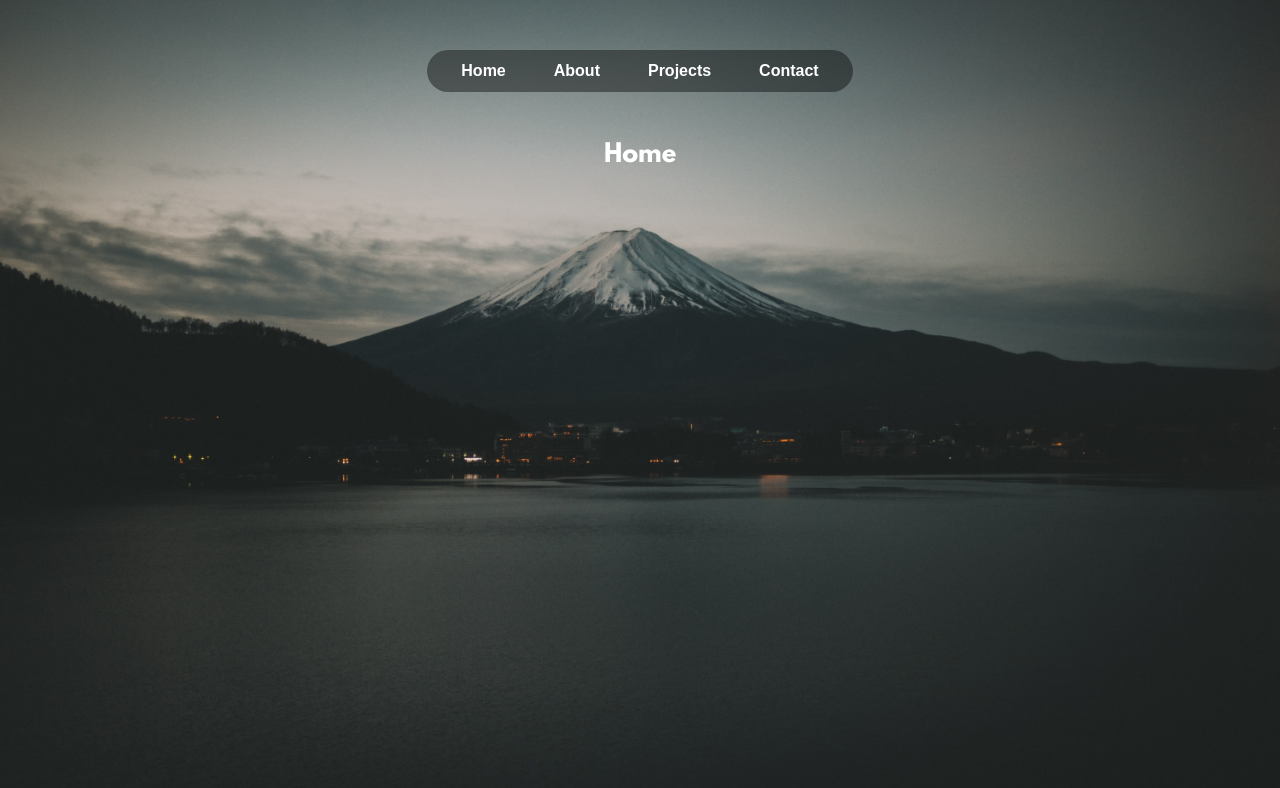
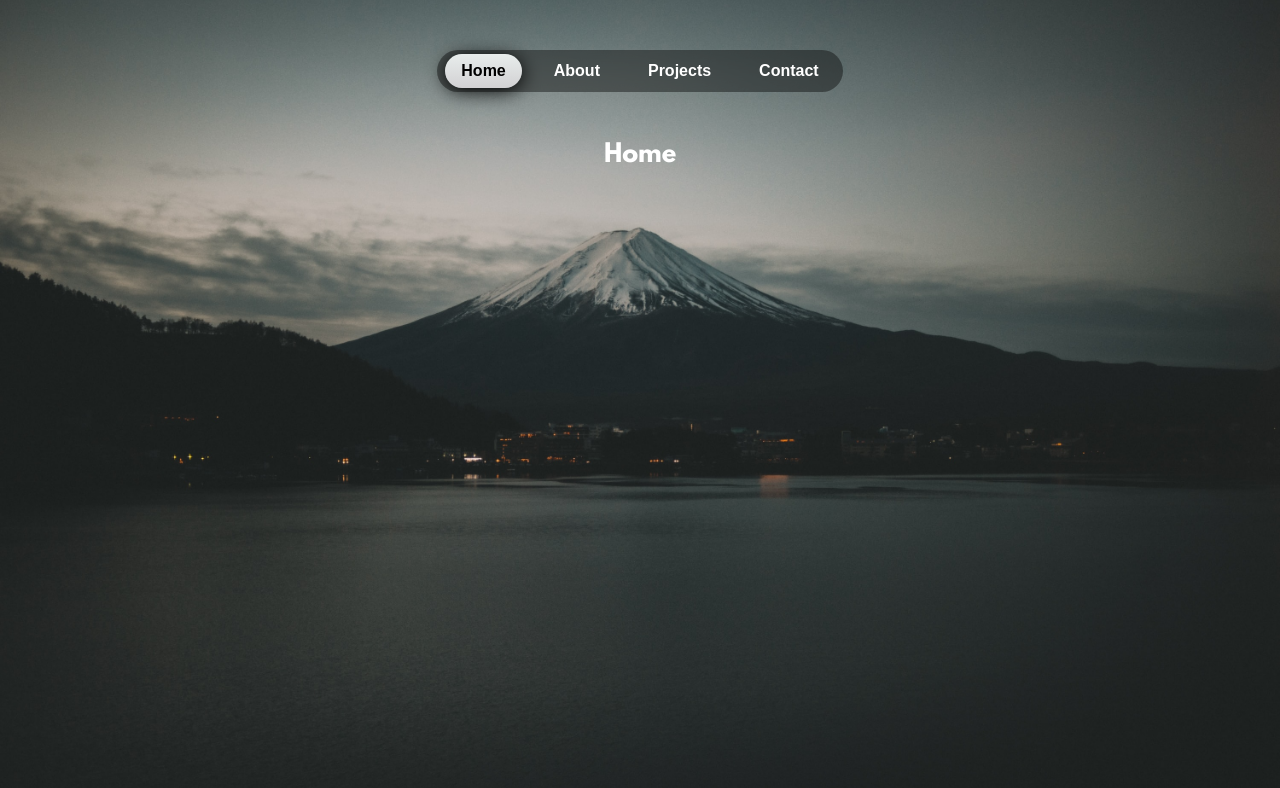
Before and after one commit to Kvble/portfolio, a React (Create React App) app: page / in a window 1280 px wide. Shown: the top 788 px of the page. Built offline with nearby package versions, Linux system fonts and the light colour scheme.

Commit message:
Added improvements to Navigation Menu animation

```diff
--- a/src/components/NavButton.css
+++ b/src/components/NavButton.css
@@ -9,6 +9,8 @@
 	position: relative;
 	cursor: pointer;
 	white-space: nowrap;
+	border-radius: 25px;
+	transition: 0.2s;
 }
 
 .navbutton::before {
@@ -21,14 +23,24 @@
 	z-index: -1;
 	transition: 0.2s;
 	border-radius: 25px;
+
 }
 
 .navbutton:hover {
 	color: black;
 }
 
-.navbutton:hover::before {
+.navbutton:hover:not(.active)::before {
 	background: linear-gradient(to bottom, #e8edec, #d2d1d3);
 	box-shadow: 0px 3px 20px 0px black;
-	transform: scale(1.2);
+	transform: scale(1.1);
 }
+
+.active{
+	padding: 8px 16px;
+	color: black;
+	border-radius: 25px;
+	background: linear-gradient(to bottom, #e8edec, #d2d1d3);
+	box-shadow: 0px 3px 20px 0px black;
+	transition: 0.5s;
+}
--- a/src/components/NavMenu.css
+++ b/src/components/NavMenu.css
@@ -8,6 +8,5 @@
 	-webkit-backdrop-filter: blur(10px);
 	backdrop-filter: blur(10px);
 	align-items: center;
-	padding: 0 10px;
 	margin: 50px 0 0 0;
 }
```
